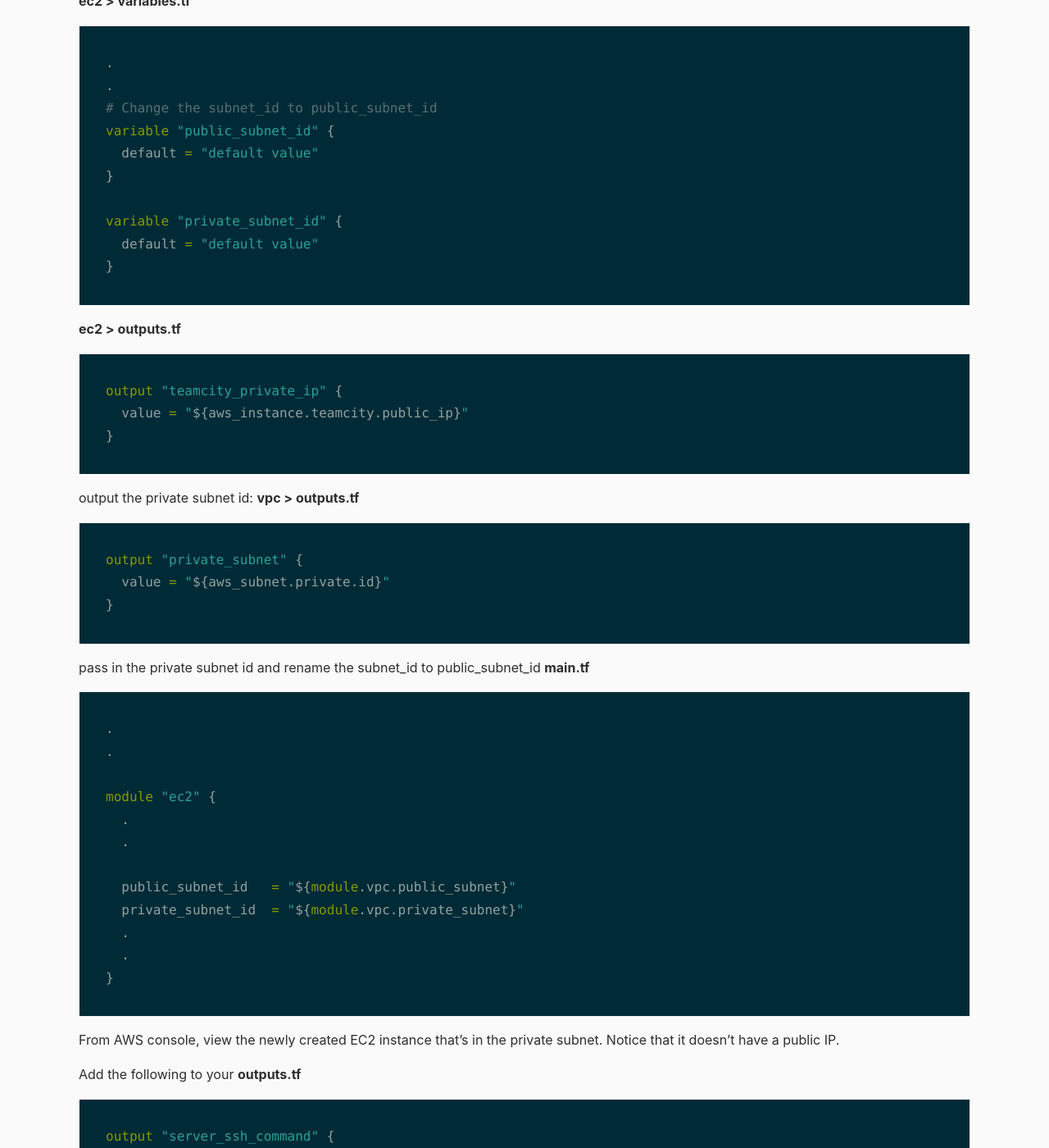
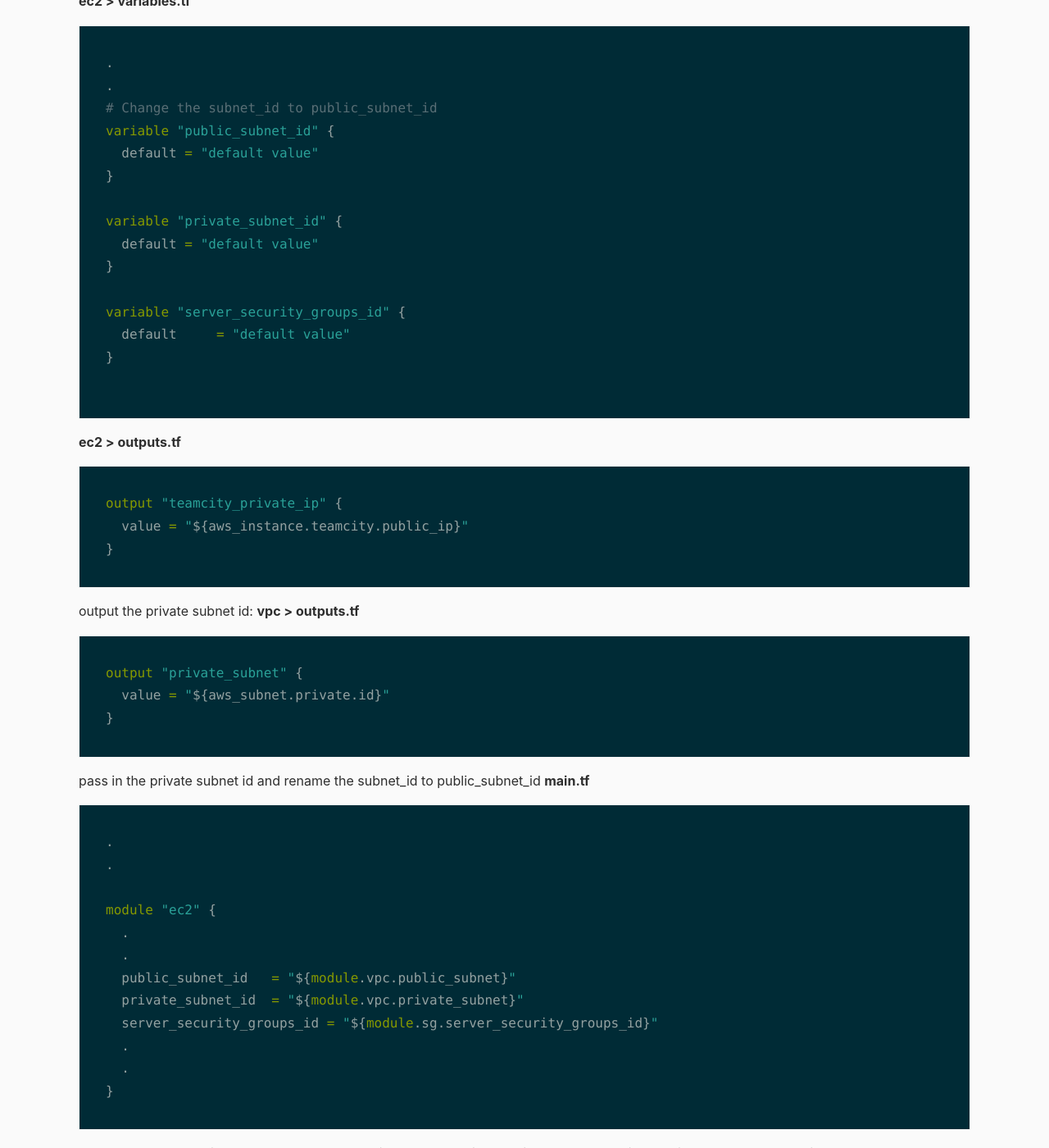
Before and after one commit to saslani/saslani.github.io, a Jekyll site: the page built from _posts/2018-12-14-terraform-teamcity-aws.md, in a window 1280 px wide and 1400 px high, scrolled down 28022 px. Shown: the whole window at 82% size. Built offline with Jekyll 4.4.1, drawn with Linux system fonts in a browser that asks for light colours; comment, search, counter and statistics services are not loaded; some of the changed text lies outside the part shown.

Commit message:
create private security group, launch server EC2, able to ssh

````diff
--- a/_posts/2018-12-14-terraform-teamcity-aws.md
+++ b/_posts/2018-12-14-terraform-teamcity-aws.md
@@ -899,7 +899,7 @@
   vpc_id = "${aws_vpc.vpc.id}"
 
   tags {
-    Name = "Teamcity Private Subnet Route Table"
+    Name = "Teamcity private subnet's route table"
   }
 }
 
@@ -950,7 +950,7 @@
   ami                         = "${var.ami}"
   instance_type               = "m3.medium"
   key_name                    = "${var.key_name}"
-  vpc_security_group_ids      = ["${var.web_security_groups_id}"]
+  vpc_security_group_ids      = ["${var.server_security_groups_id}"]
   subnet_id                   = "${var.private_subnet_id}"
   associate_public_ip_address = false
 
@@ -976,6 +976,11 @@
 variable "private_subnet_id" {
   default = "default value"
 }
+
+variable "server_security_groups_id" {
+  default     = "default value"
+}
+
 ```
 
 **ec2 > outputs.tf**
@@ -1002,9 +1007,9 @@
 module "ec2" {
   .
   .
-
   public_subnet_id   = "${module.vpc.public_subnet}"
   private_subnet_id  = "${module.vpc.private_subnet}"
+  server_security_groups_id = "${module.sg.server_security_groups_id}"
   .
   .
 }
````
Also changed, not shown: other parts of _posts/2018-12-14-terraform-teamcity-aws.md (+2 -0 lines).
